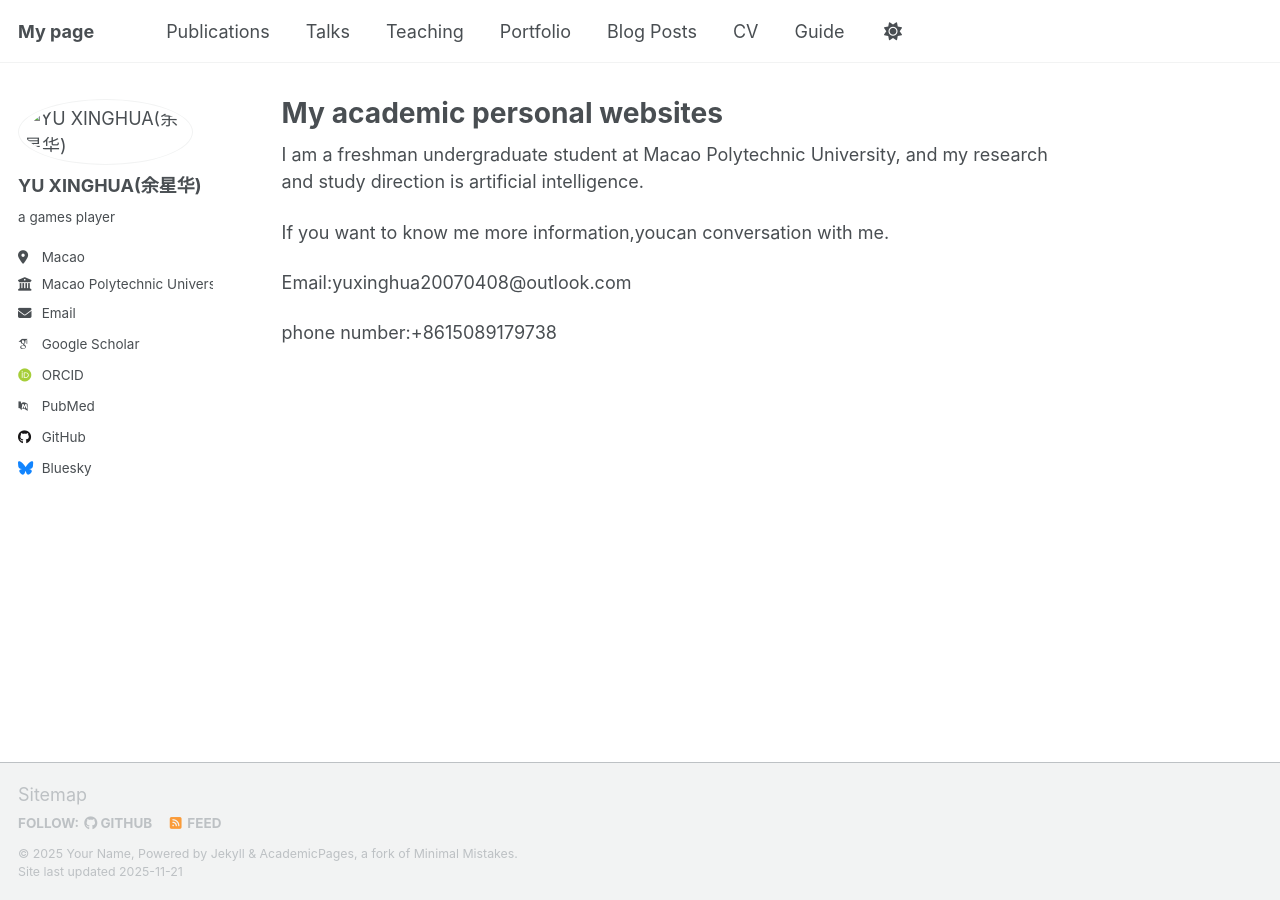
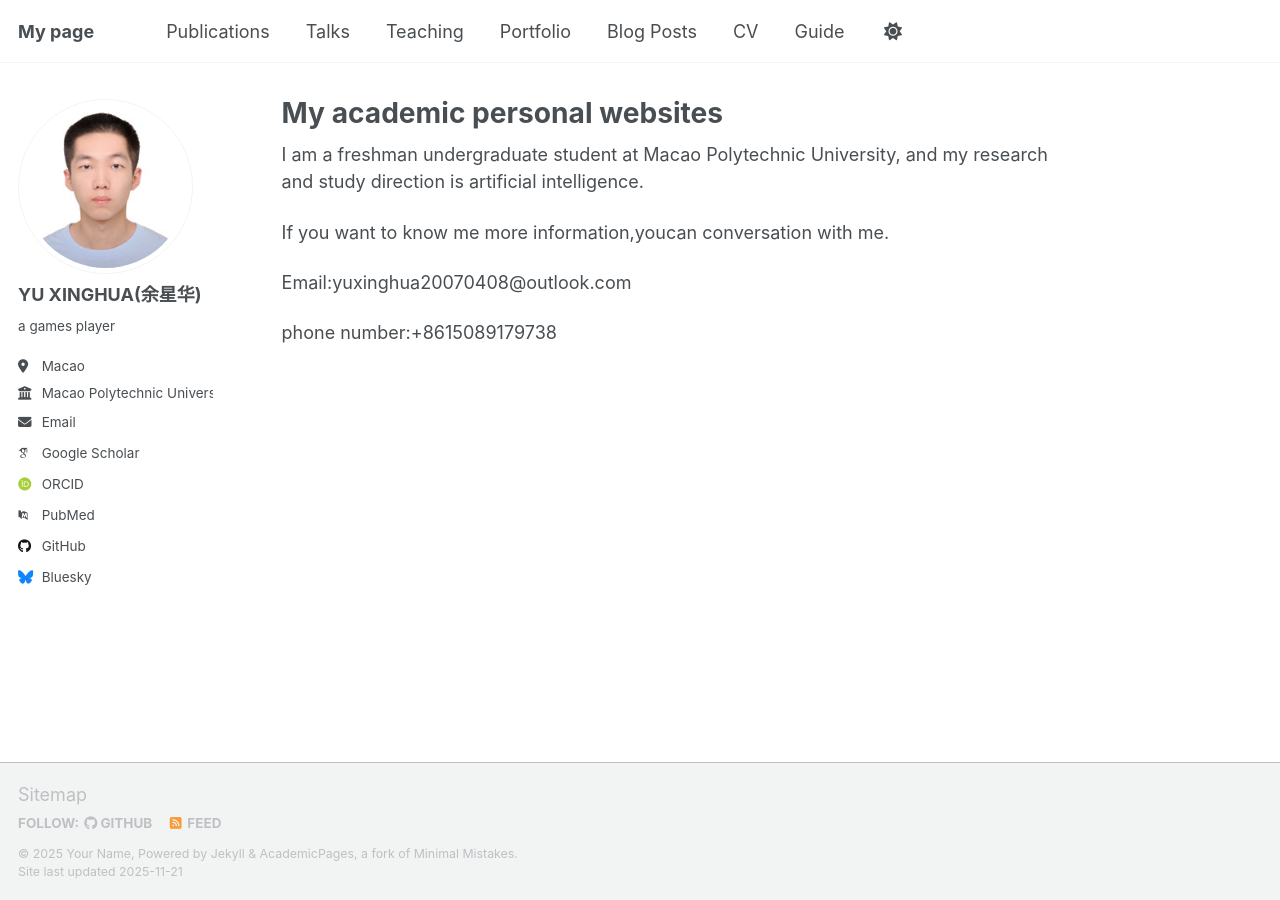
Before and after one commit to QWERTW123/QWERTW123.github.io, a Jekyll site: the page built from _pages/about.md, in a window 1280 px wide. Built offline with Jekyll 4.4.1, drawn with Linux system fonts in a browser that asks for light colours; some web fonts are replaced; a script that is not in the unit is left out.

Commit message:
Update _config.yml

```diff
--- a/_config.yml
+++ b/_config.yml
@@ -23,7 +23,7 @@ repository               : "academicpages/academicpages.github.io"
 #               Additional customization can be done by editing /_includes/author-profile.html
 author:
   # Biographic information
-  avatar           : "/images/my-photo.jpg"
+  avatar           : "my-photo.jpg"
   name             : "YU XINGHUA(余星华)"
   pronouns         : # example: "she/her"
   bio              : "a games player"
```
